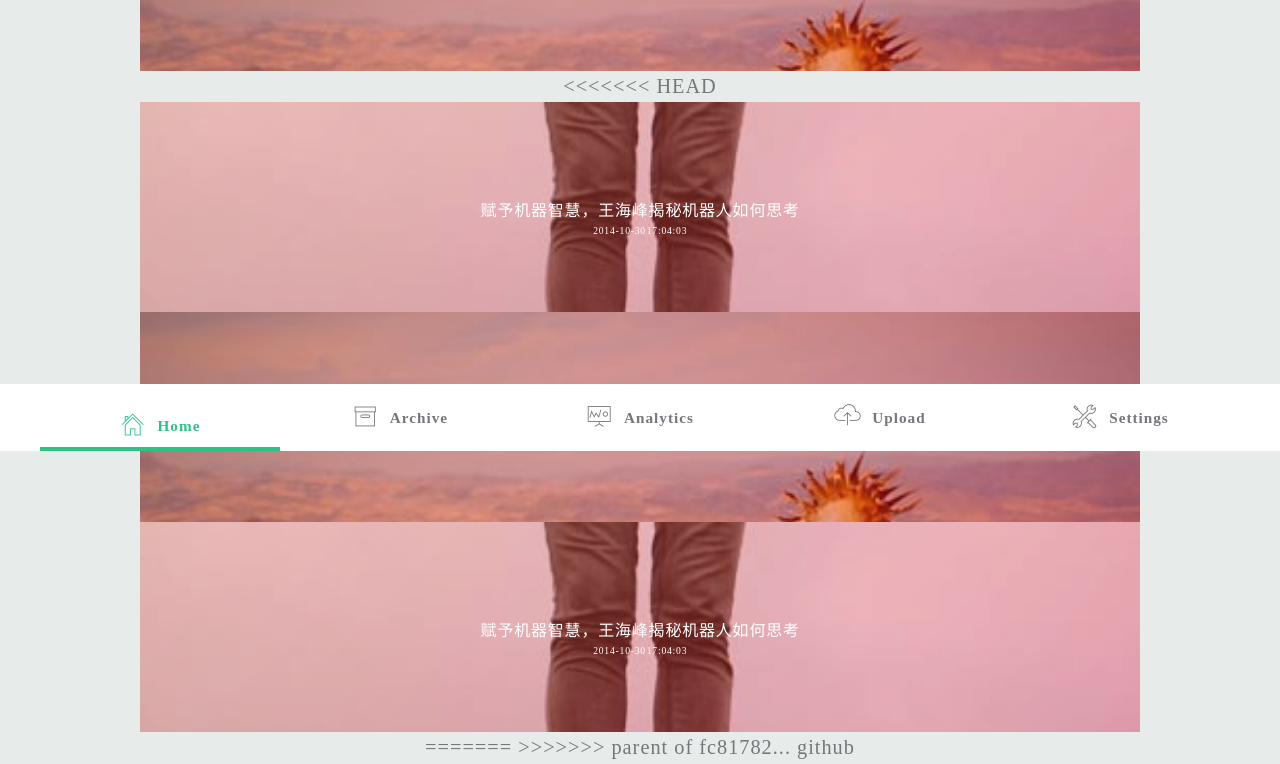
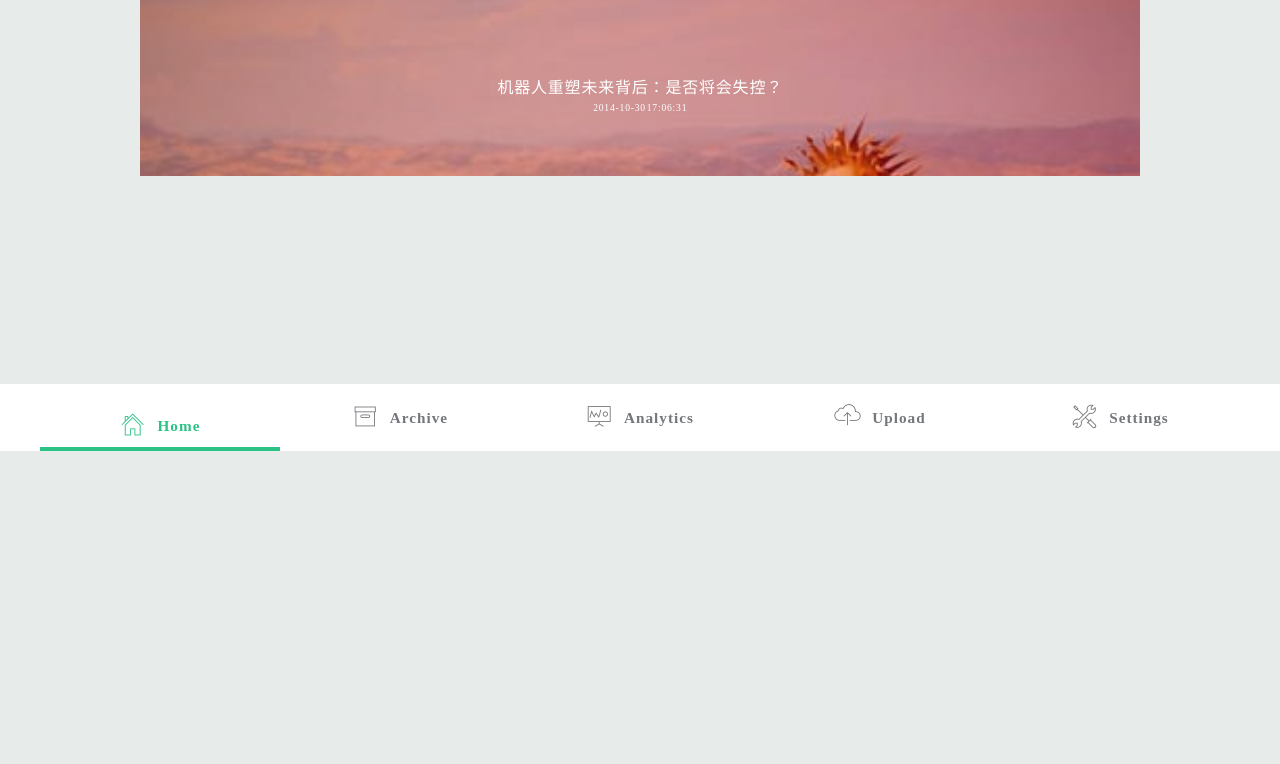
Before and after one commit to jessicapark/bigtalk, a plain HTML site: page index.html in a window 1280 px wide. Shown: the part 349-1113 px from the top of the page. After the commit the page ends 800 px from the top, so only its background shows below. Drawn offline with Linux system fonts and the light colour scheme.

Commit message:
Revert 7d1d020..a87cc9c
This rolls back to commit 7d1d02014614764f4f2426597f8204380213cd1a.

```diff
--- a/css/picture.css
+++ b/css/picture.css
@@ -1,8 +1,8 @@
 .grid {
 	position: relative;
-	height: auto;
 	clear: both;
 	margin: 0 auto;
+	padding: 1em 0 4em;
 	max-width: 1000px;
 	list-style: none;
 	text-align: center;
@@ -19,7 +19,8 @@
 .grid figure {
 	position: relative;
 	overflow: hidden;
-	display: block;
+/*	min-width: 320px;
+	max-width: 480px;*/
 	max-height: 210px;
 	width: 100%;
 	height: auto;
--- a/css/tabs.css
+++ b/css/tabs.css
@@ -12,7 +12,7 @@
 }
 
 .tabs {
-	/*overflow: scroll;*/
+	overflow: scroll;
 	margin: 0 auto;
 	width: 100%;
 	font-weight: 300;
@@ -141,7 +141,6 @@
 /* Content */
 .content-wrap {
 	height: 500px;
-	display: block;
 	position: relative;
 }
 
@@ -149,7 +148,6 @@
 	display: none;
 	margin: 0 auto;
 	max-width: 1200px;
-	height: auto;
 	text-align: center;
 }
 
--- a/index.html
+++ b/index.html
@@ -31,6 +31,7 @@
 				<div class="tabs tabs-style-linemove">
 					<div class="content-wrap">
 						<section id="section-linemove-1">
+							<h2>各方观点</h2>
 							<div class="grid">
 									<figure class="effect-jazz">
 										<img src="img/25.jpg" alt="img25"/>
@@ -44,27 +45,6 @@
 											<h2>机器人重塑未来背后：是否将会失控？<div>2014-10-30 17:06:31</div></h2>
 										</figcaption>
 									</figure>
-<<<<<<< HEAD
-									<figure class="effect-jazz">
-										<img src="img/25.jpg" alt="img25"/>
-										<figcaption>
-											<h2>赋予机器智慧，王海峰揭秘机器人如何思考<div>2014-10-30 17:04:03</div></h2>
-										</figcaption>
-									</figure>
-									<figure class="effect-jazz">
-										<img src="img/6.jpg" alt="img06"/>
-										<figcaption>
-											<h2>机器人重塑未来背后：是否将会失控？<div>2014-10-30 17:06:31</div></h2>
-										</figcaption>
-									</figure>
-									<figure class="effect-jazz">
-										<img src="img/25.jpg" alt="img25"/>
-										<figcaption>
-											<h2>赋予机器智慧，王海峰揭秘机器人如何思考<div>2014-10-30 17:04:03</div></h2>
-										</figcaption>
-									</figure>
-=======
->>>>>>> parent of fc81782... github
 							</div>
 						</section>
 						<section id="section-linemove-2"><p>2</p></section>
```
